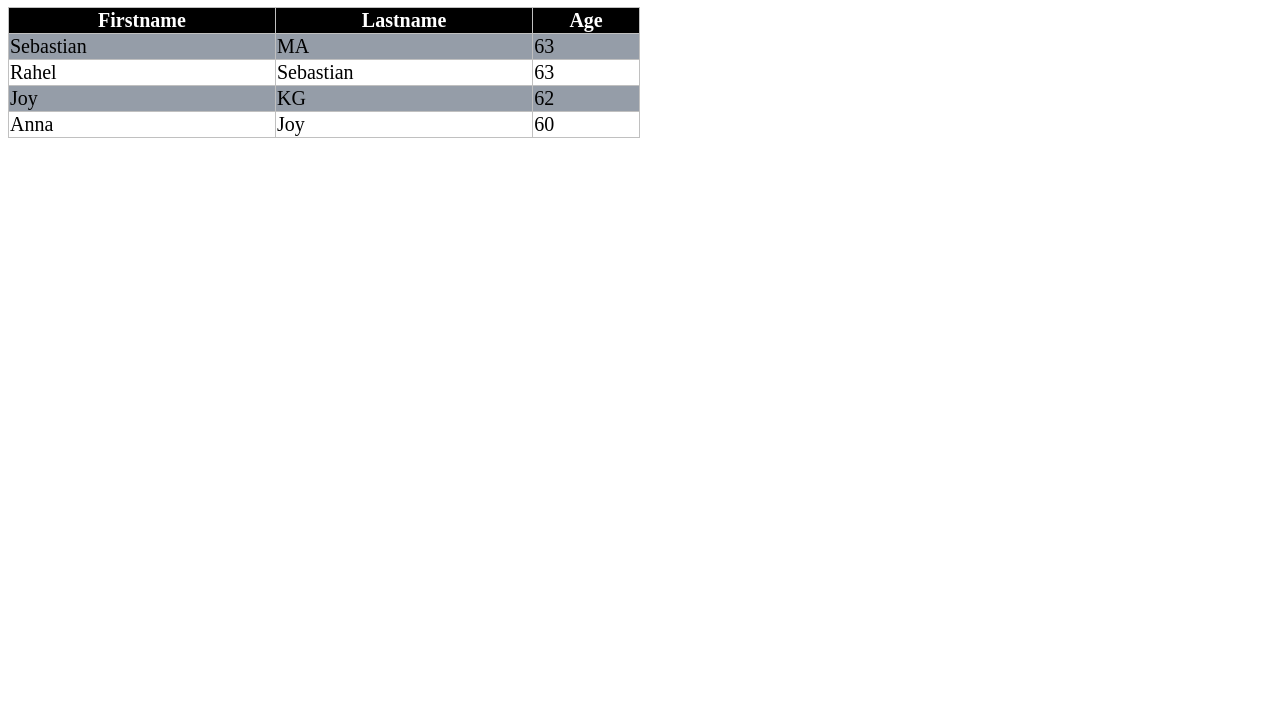
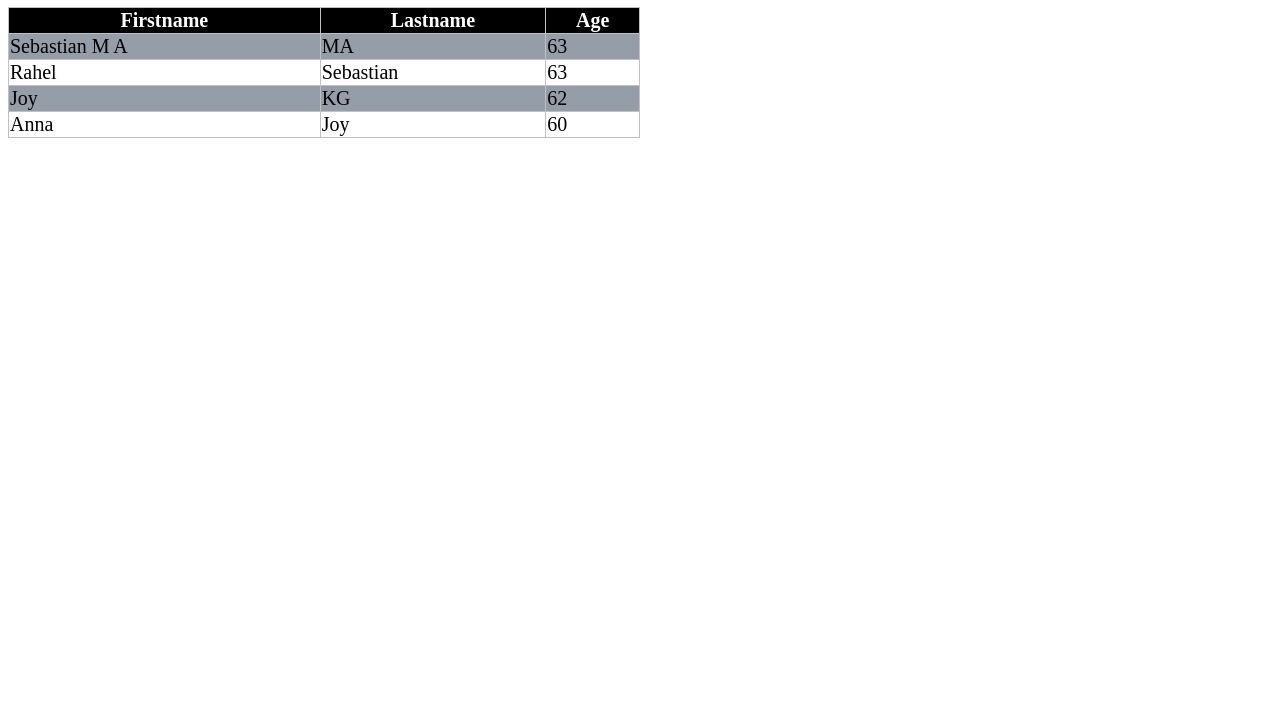
Before and after one commit to kjjaison/testrepo, a plain HTML site: page Table.html in a window 1280 px wide. Shown: the part 73-800 px from the top of the page. Drawn offline with Linux system fonts and the light colour scheme.

Commit message:
Add files via upload

```diff
--- a/Table.html
+++ b/Table.html
@@ -38,7 +38,7 @@ td {
     <th>Age</th>
   </tr>
   <tr>
-    <td>Sebastian</td>
+    <td>Sebastian M A</td>
     <td>MA</td>
     <td>63</td>
   </tr>
```
